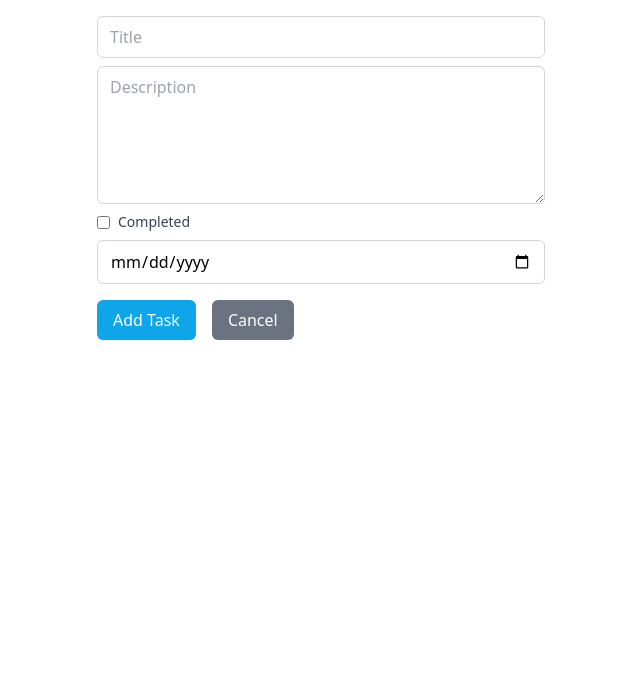
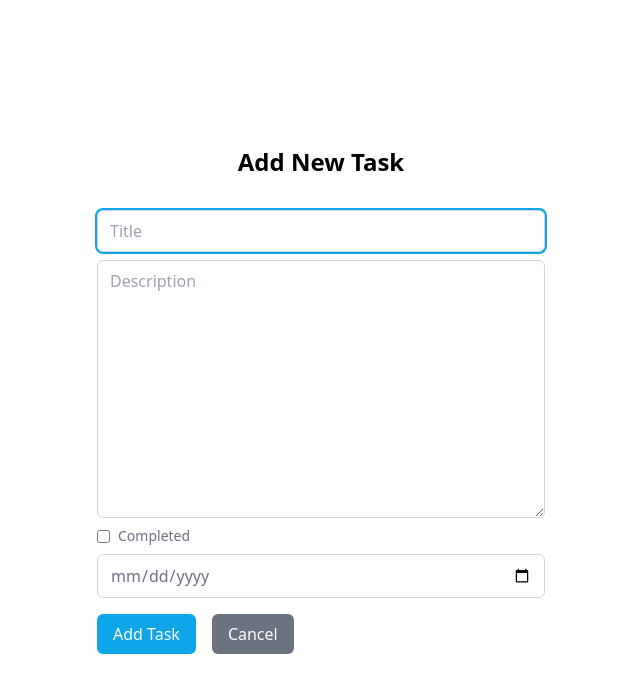
Before and after one commit to alif7laksono/crud, a React (Create React App) app in the folder frontend/: page /add-task in a window 1280 px wide. Shown: the top 692 px of the page, without its empty margins (319-959 px from the left). Built offline with nearby package versions, Linux system fonts and the light colour scheme.

Commit message:
update addTask

```diff
--- a/frontend/src/components/Pagination.tsx
+++ b/frontend/src/components/Pagination.tsx
@@ -21,6 +21,10 @@ const Pagination: React.FC<PaginationProps> = ({
       >
         Previous
       </button>
+      <span>
+        Page {page + 1} of {totalPages}
+      </span>
+
       <button
         onClick={handleNext}
         disabled={page >= totalPages - 1}
--- a/frontend/src/components/addTask.tsx
+++ b/frontend/src/components/addTask.tsx
@@ -8,11 +8,27 @@ export default function AddTask() {
   const [description, setDescription] = useState("");
   const [completed, setCompleted] = useState(false);
   const [deadline, setDeadline] = useState("");
+  const [error, setError] = useState("");
 
   const navigate = useNavigate();
 
   const handleSubmit = async (e: React.FormEvent) => {
     e.preventDefault();
+
+    if (title.trim() === "" || description.trim() === "") {
+      setError("Title and description are required");
+      return;
+    }
+
+    if (!window.confirm("Are you sure you want to add this task?")) {
+      return;
+    }
+
+    setError("");
+    setTitle("");
+    setDescription("");
+    setCompleted(false);
+    setDeadline("");
 
     const newTask = {
       title,
@@ -39,7 +55,10 @@ export default function AddTask() {
   };
 
   return (
-    <div className="flex flex-col items-center space-y-4 p-4">
+    <div className="flex items-center justify-center min-h-screen">
+      <div className="flex flex-col items-center space-y-4 p-4 w-full">
+        <h2 className="text-2xl font-bold mb-4">Add New Task</h2>
+        {error && <p className="text-red-500">{error}</p>}
         <form onSubmit={handleSubmit} className="w-full max-w-md">
           <div className="flex flex-col space-y-2">
             <input
@@ -48,15 +67,20 @@ export default function AddTask() {
               onChange={(e) => setTitle(e.target.value)}
               placeholder="Title"
               required
-            className="px-3 py-2 border border-gray-300 rounded-md focus:outline-none focus:ring-2 focus:ring-sky-500"
+              minLength={1}
+              maxLength={250}
+              autoFocus
+              className="text-base text-gray-500 px-3 py-2 border border-gray-300 rounded-md focus:outline-none focus:ring-2 focus:ring-sky-500"
             />
             <textarea
               value={description}
               onChange={(e) => setDescription(e.target.value)}
               placeholder="Description"
               required
-            rows={5}
-            className="px-3 py-2 border border-gray-300 rounded-md focus:outline-none focus:ring-2 focus:ring-sky-500"
+              minLength={5}
+              maxLength={500}
+              rows={10}
+              className="text-base text-gray-500 px-3 py-2 border border-gray-300 rounded-md focus:outline-none focus:ring-2 focus:ring-sky-500"
             />
             <div className="flex items-center space-x-2">
               <input
@@ -65,14 +89,14 @@ export default function AddTask() {
                 onChange={(e) => setCompleted(e.target.checked)}
                 className="text-sky-500 focus:ring-sky-500"
               />
-            <label className="text-sm text-gray-700">Completed</label>
+              <label className="text-sm text-gray-500">Completed</label>
             </div>
             <input
               type="date"
               value={deadline}
               onChange={(e) => setDeadline(e.target.value)}
               required
-            className="px-3 py-2 border border-gray-300 rounded-md focus:outline-none focus:ring-2 focus:ring-sky-500"
+              className="text-base text-gray-500 px-3 py-2 border border-gray-300 rounded-md focus:outline-none focus:ring-2 focus:ring-sky-500"
             />
           </div>
           <div className="flex items-center space-x-4 mt-4">
@@ -92,5 +116,6 @@ export default function AddTask() {
           </div>
         </form>
       </div>
+    </div>
   );
 }
```
Lines whose indentation alone changed are shown as unchanged.
